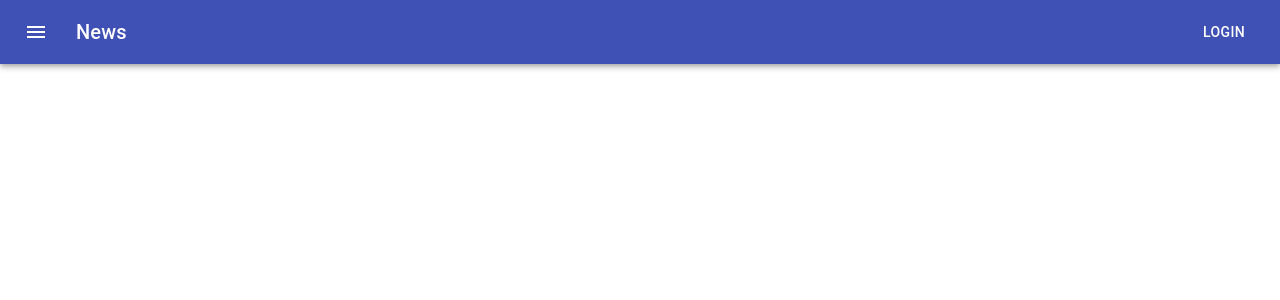
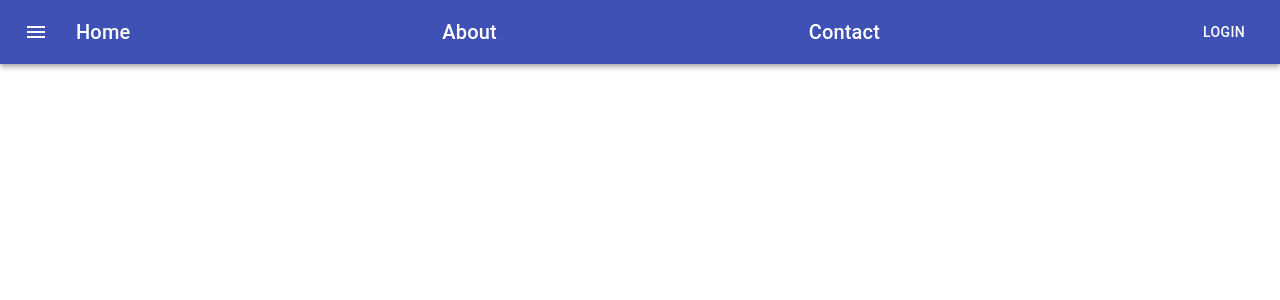
Before and after one commit to DataDeveloper7865/bioanalytica-homepage, a React (Create React App) app: page / in a window 1280 px wide. Shown: the top 300 px of the page. Built offline with nearby package versions, Linux system fonts and the light colour scheme.

Commit message:
Added additional menu options to header

```diff
--- a/src/Header.js
+++ b/src/Header.js
@@ -35,7 +35,13 @@ function Header() {
             <MenuIcon />
           </IconButton>
           <Typography variant="h6" className={classes.title}>
-            News
+            Home
+          </Typography>
+          <Typography variant="h6" className={classes.title}>
+            About
+          </Typography>
+          <Typography variant="h6" className={classes.title}>
+            Contact
           </Typography>
           <Button color="inherit">Login</Button>
         </Toolbar>
```
